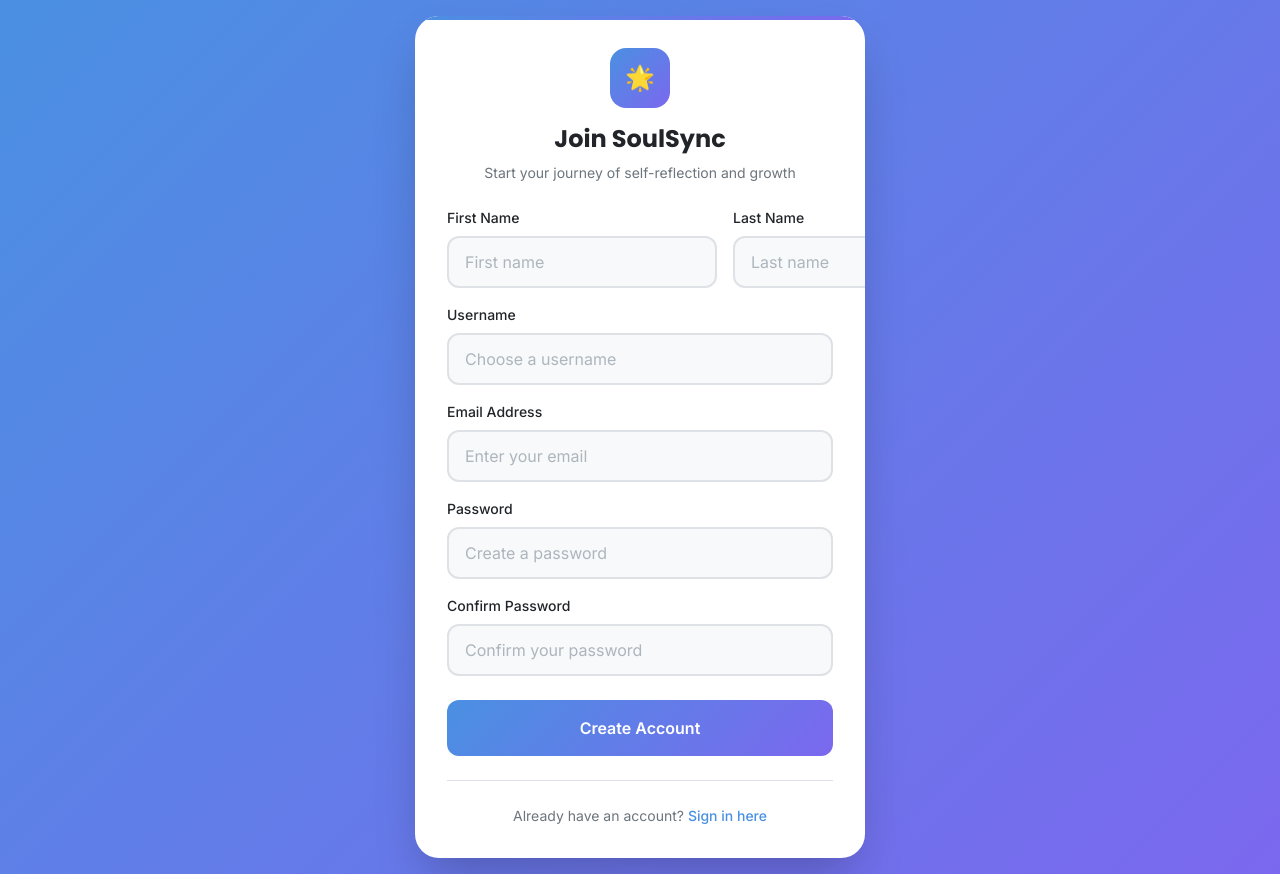
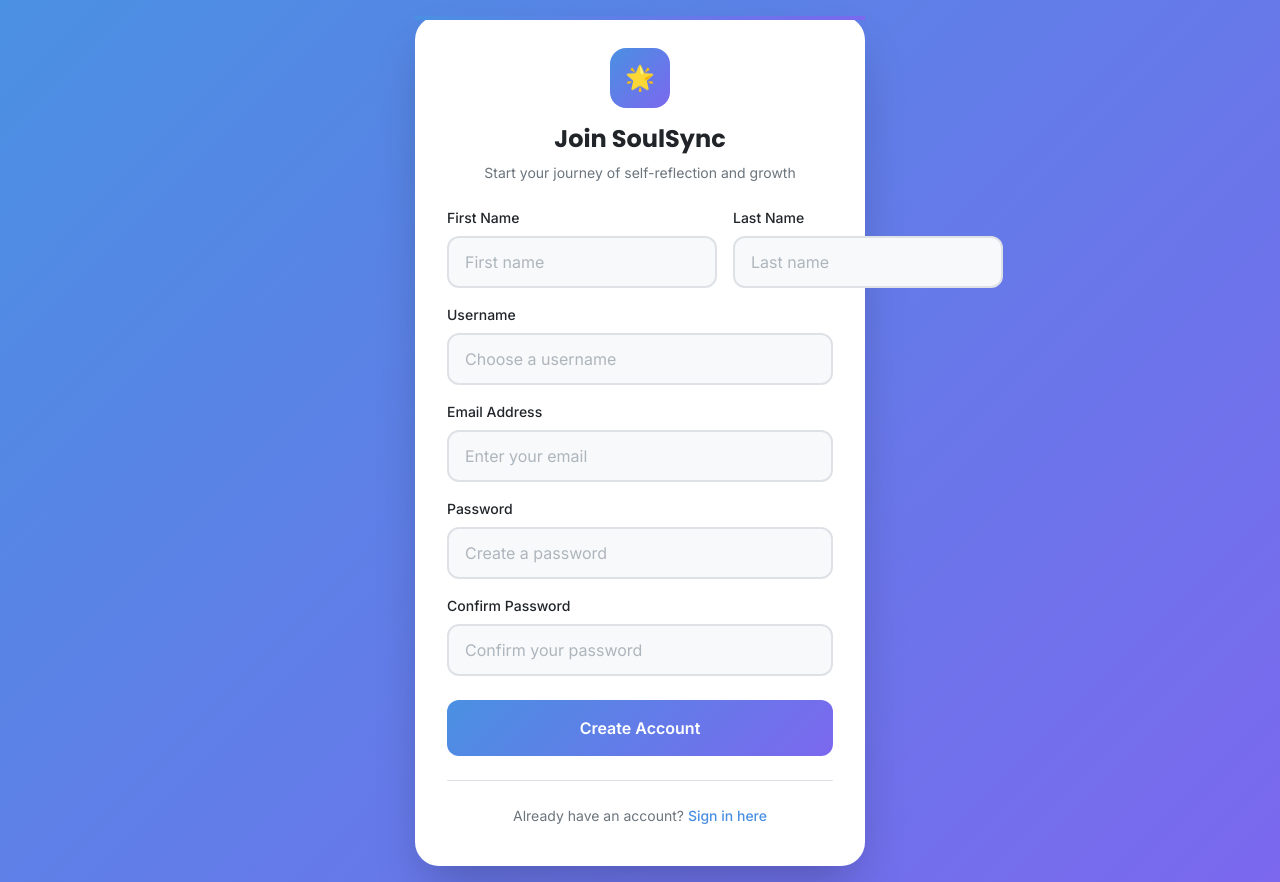
Before and after one commit to samradhiii/SoulSync-frontend, a React (Create React App) app: page /signup in a window 1280 px wide. Built offline with nearby package versions, Linux system fonts and the light colour scheme; no server answers.

Commit message:
fix(ui): prevent last signup field from clipping by allowing overflow and adding bottom padding

```diff
--- a/src/pages/auth/SignupPage.js
+++ b/src/pages/auth/SignupPage.js
@@ -22,7 +22,10 @@ const SignupCard = styled(motion.div)`
   width: 100%;
   max-width: 450px;
   position: relative;
-  overflow: hidden;
+  /* Allow focus rings/shadows of inputs to be visible and avoid clipping at bottom */
+  overflow: visible;
+  /* Extra breathing room at the bottom so the last field/button isn't visually cut */
+  padding-bottom: calc(var(--spacing-8) + 8px);
 
   &::before {
     content: '';
```
